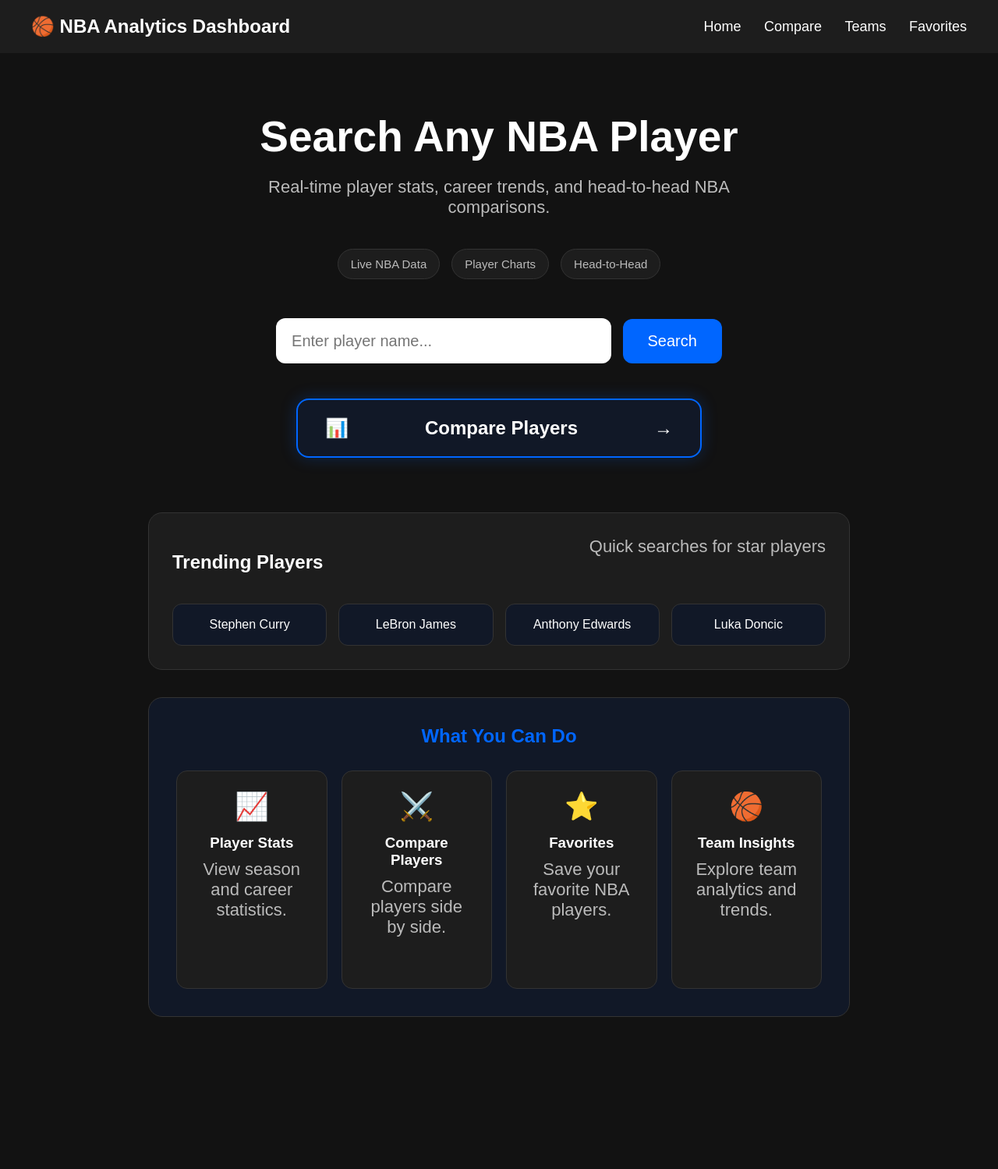
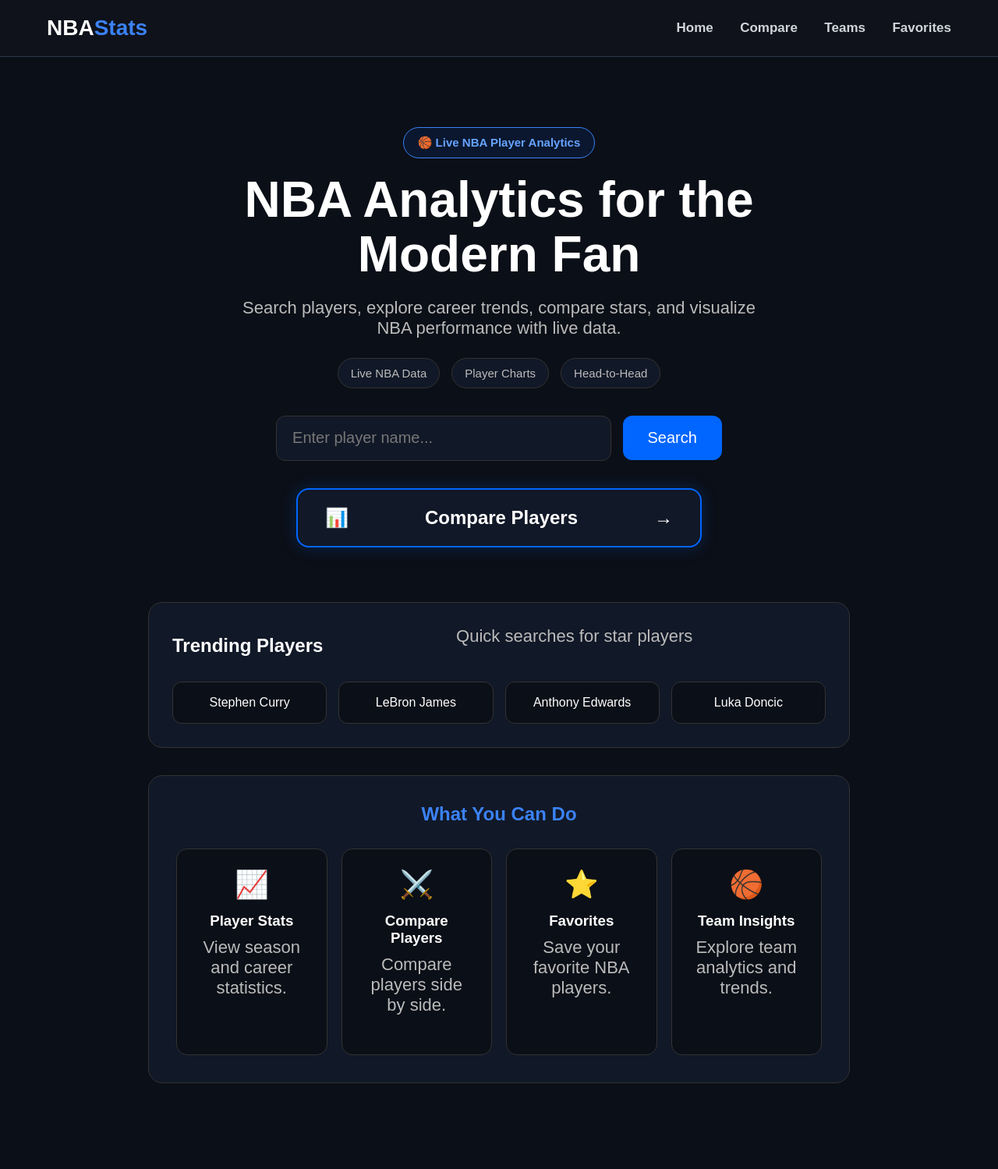
Before and after one commit to kwilliams56/NBA-Stats-Dashboard, a Flask app: page / in a window 1280 px wide. Shown: the whole page at 78% size. Before the commit the page ends 1304 px from the top, so only its background shows below. Run offline with Flask 3, Linux system fonts and the light colour scheme.

Commit message:
Polish homepage with ESPN-style design

```diff
--- a/static/css/style.css
+++ b/static/css/style.css
@@ -5,53 +5,117 @@
 }
 
 body {
-    background: #121212;
+    background: #0b0f17;
     color: white;
     font-family: Arial, Helvetica, sans-serif;
 }
 
+/* NAVBAR */
+
 nav {
-    background: #1d1d1d;
-    padding: 20px 40px;
+    position: sticky;
+    top: 0;
+    z-index: 1000;
+    background: rgba(16, 20, 28, 0.95);
+    backdrop-filter: blur(10px);
+    border-bottom: 1px solid #2d3748;
+    padding: 20px 60px;
     display: flex;
     justify-content: space-between;
     align-items: center;
 }
 
+nav h2 {
+    font-size: 28px;
+    font-weight: 700;
+}
+
+nav span {
+    color: #3b82f6;
+}
+
 .nav-links a {
-    color: white;
+    color: #d1d5db;
     text-decoration: none;
-    margin-left: 25px;
-    font-size: 18px;
+    margin-left: 30px;
+    font-size: 17px;
+    font-weight: 600;
+    transition: 0.3s;
 }
 
 .nav-links a:hover {
-    color: #0066ff;
+    color: white;
 }
 
+/* HERO */
+
 .hero {
-    margin-top: 75px;
     text-align: center;
+    padding: 90px 20px 40px;
+}
+
+.hero-badge {
+    display: inline-block;
+    margin-bottom: 18px;
+    padding: 10px 18px;
+    border: 1px solid #3b82f6;
+    border-radius: 999px;
+    color: #66a3ff;
+    background: rgba(0, 102, 255, 0.1);
+    font-size: 15px;
+    font-weight: 600;
 }
 
 .hero h1 {
-    font-size: 55px;
-    margin-bottom: 20px;
+    max-width: 900px;
+    margin: 0 auto 20px;
+    font-size: 64px;
+    line-height: 1.1;
 }
 
-.hero p {
+.hero p,
+.hero-subtitle {
+    max-width: 700px;
+    margin: 0 auto 25px;
     font-size: 22px;
     color: #bbbbbb;
-    margin-bottom: 40px;
+}
+
+.hero-tags {
+    display: flex;
+    justify-content: center;
+    gap: 15px;
+    margin-bottom: 35px;
+}
+
+.hero-tags span {
+    background: #111827;
+    border: 1px solid #333;
+    color: #bbbbbb;
+    padding: 10px 16px;
+    border-radius: 999px;
+    font-size: 15px;
+}
+
+/* FORMS */
+
+.hero form {
+    margin-top: 35px;
 }
 
 input {
     width: 430px;
     height: 58px;
     padding: 0 20px;
-    border: none;
+    border: 1px solid #333;
     border-radius: 12px;
     font-size: 20px;
+    background: #111827;
+    color: white;
+}
+
+input::placeholder {
+    color: #777;
 }
 
 button {
@@ -63,11 +127,14 @@ button {
     border-radius: 12px;
     cursor: pointer;
     font-size: 20px;
+    transition: 0.3s;
 }
 
 button:hover {
     background: #004ecc;
 }
+
+/* COMPARE CTA */
 
 .compare-card {
     width: 520px;
@@ -94,10 +161,111 @@ button:hover {
     box-shadow: 0 0 30px rgba(0, 102, 255, 0.6);
 }
 
+/* TRENDING */
+
+.trending,
+.features,
+.career-table,
+.chart-box,
+.comparison-table {
+    background: #111827;
+    border: 1px solid #333;
+    border-radius: 18px;
+}
+
+.trending {
+    width: 900px;
+    max-width: 90%;
+    margin: 0 auto 35px;
+    padding: 30px;
+}
+
+.section-header {
+    display: flex;
+    justify-content: space-between;
+    align-items: center;
+    margin-bottom: 20px;
+}
+
+.section-header p {
+    color: #bbbbbb;
+}
+
+.trending-grid {
+    display: grid;
+    grid-template-columns: repeat(4, 1fr);
+    gap: 15px;
+}
+
+.trending-grid form {
+    margin: 0;
+}
+
+.trending-card {
+    width: 100%;
+    margin: 0;
+    background: #0b0f17;
+    border: 1px solid #333;
+    font-size: 16px;
+}
+
+.trending-card:hover {
+    border-color: #0066ff;
+}
+
+/* FEATURES */
+
+.features {
+    width: 900px;
+    max-width: 90%;
+    margin: 20px auto 70px;
+    padding: 35px;
+}
+
+.features h2 {
+    margin-bottom: 30px;
+    color: #3b82f6;
+}
+
+.feature-grid {
+    display: grid;
+    grid-template-columns: repeat(4, 1fr);
+    gap: 18px;
+}
+
+.feature-card {
+    background: #0b0f17;
+    padding: 25px;
+    border-radius: 14px;
+    border: 1px solid #333;
+    transition: 0.3s;
+    cursor: pointer;
+}
+
+.feature-card:hover {
+    transform: translateY(-8px);
+    border: 1px solid #0066ff;
+    box-shadow: 0 0 25px rgba(0, 102, 255, 0.35);
+}
+
+.feature-card span {
+    font-size: 35px;
+}
+
+.feature-card h3 {
+    margin: 15px 0 10px;
+}
+
+.feature-card p {
+    color: #bbbbbb;
+}
+
+/* SEARCH RESULTS */
+
 .results-box {
     width: 400px;
     margin: 30px auto;
-    background: #1d1d1d;
+    background: #111827;
     padding: 20px;
     border-radius: 12px;
 }
@@ -105,19 +273,26 @@ button:hover {
 .result-button {
     width: 100%;
     margin: 8px 0;
-    background: #2a2a2a;
+    background: #0b0f17;
 }
 
 .result-button:hover {
     background: #0066ff;
 }
 
+/* PLAYER CARD */
+
+.player-card,
+.compare-player-card {
+    background: #111827;
+    padding: 35px;
+    border-radius: 18px;
+    border: 1px solid #333;
+}
+
 .player-card {
-    background: #1d1d1d;
     width: 520px;
     margin: 50px auto;
-    padding: 35px;
-    border-radius: 18px;
 }
 
 .player-image {
@@ -148,7 +323,7 @@ button:hover {
 }
 
 .stat-grid div {
-    background: #2a2a2a;
+    background: #0b0f17;
     padding: 20px;
     border-radius: 12px;
 }
@@ -158,17 +333,18 @@ button:hover {
     margin-bottom: 5px;
 }
 
+/* TABLES AND CHARTS */
+
 .career-table,
 .chart-box {
     width: 800px;
     margin: 40px auto;
-    background: #1d1d1d;
     padding: 25px;
-    border-radius: 15px;
 }
 
 .career-table h2,
-.chart-box h2 {
+.chart-box h2,
+.comparison-table h2 {
     margin-bottom: 20px;
 }
 
@@ -187,67 +363,12 @@ th {
     color: #bbbbbb;
 }
 
-.features {
-    width: 900px;
-    max-width: 90%;
-    margin: 20px auto 70px;
-    background: #111827;
-    padding: 35px;
-    border-radius: 18px;
-    border: 1px solid #333;
+.winner {
+    color: #00ff88;
+    font-weight: bold;
 }
 
-.features h2 {
-    margin-bottom: 30px;
-    color: #0066ff;
-}
-
-.feature-grid {
-    display: grid;
-    grid-template-columns: repeat(4, 1fr);
-    gap: 18px;
-}
-
-.feature-card {
-    background: #1d1d1d;
-    padding: 25px;
-    border-radius: 14px;
-    border: 1px solid #333;
-    transition: 0.3s;
-    cursor: pointer;
-}
-
-.feature-card:hover {
-    transform: translateY(-8px);
-    border: 1px solid #0066ff;
-    box-shadow: 0 0 25px rgba(0, 102, 255, 0.35);
-}
-
-.feature-card span {
-    font-size: 35px;
-}
-
-.feature-card h3 {
-    margin: 15px 0 10px;
-}
-
-.feature-card p {
-    color: #bbbbbb;
-}
-
-.error {
-    color: #ff4d4d;
-    margin-top: 30px;
-    font-size: 20px;
-}
-
-.hero form {
-    margin-top: 40px;
-}
-
-.hero form input {
-    margin: 10px 0;
-}
+/* COMPARE PAGE */
 
 .compare-results {
     width: 1000px;
@@ -258,94 +379,17 @@ th {
     gap: 30px;
 }
 
-.compare-player-card {
-    background: #1d1d1d;
-    padding: 35px;
-    border-radius: 18px;
-}
-
 .comparison-table {
     width: 850px;
     max-width: 90%;
     margin: 40px auto 80px;
-    background: #1d1d1d;
     padding: 30px;
-    border-radius: 18px;
 }
 
-.comparison-table h2 {
-    margin-bottom: 25px;
+/* ERRORS */
+
+.error {
+    color: #ff4d4d;
+    margin-top: 30px;
+    font-size: 20px;
 }
-
-.winner {
-    color: #00ff88;
-    font-weight: bold;
-}
-
-.hero-subtitle {
-    max-width: 700px;
-    margin: 0 auto 25px;
-}
-
-.hero-tags {
-    display: flex;
-    justify-content: center;
-    gap: 15px;
-    margin-bottom: 35px;
-}
-
-.hero-tags span {
-    background: #1d1d1d;
-    border: 1px solid #333;
-    color: #bbbbbb;
-    padding: 10px 16px;
-    border-radius: 999px;
-    font-size: 15px;
-}
-
-.trending {
-    width: 900px;
-    max-width: 90%;
-    margin: 0 auto 35px;
-    background: #1d1d1d;
-    padding: 30px;
-    border-radius: 18px;
-    border: 1px solid #333;
-}
-
-.section-header {
-    display: flex;
-    justify-content: space-between;
-    align-items: center;
-    margin-bottom: 20px;
-}
-
-.section-header h2 {
-    color: white;
-}
-
-.section-header p {
-    color: #bbbbbb;
-}
-
-.trending-grid {
-    display: grid;
-    grid-template-columns: repeat(4, 1fr);
-    gap: 15px;
-}
-
-.trending-grid form {
-    margin: 0;
-}
-
-.trending-card {
-    width: 100%;
-    margin: 0;
-    background: #111827;
-    border: 1px solid #333;
-    font-size: 16px;
-}
-
-.trending-card:hover {
-    border-color: #0066ff;
-}
--- a/templates/compare.html
+++ b/templates/compare.html
@@ -12,7 +12,7 @@
 <body>
 
     <nav>
-        <h2>🏀 NBA Analytics Dashboard</h2>
+        <h2>NBA<span>Stats</span></h2>
 
         <div class="nav-links">
             <a href="/">Home</a>
--- a/templates/index.html
+++ b/templates/index.html
@@ -14,7 +14,7 @@
 <body>
 
     <nav>
-        <h2>🏀 NBA Analytics Dashboard</h2>
+        <h2>NBA<span>Stats</span></h2>
 
         <div class="nav-links">
             <a href="/">Home</a>
@@ -26,10 +26,15 @@
 
     <div class="hero">
 
-        <h1>Search Any NBA Player</h1>
+        <div class="hero-badge">
+            🏀 Live NBA Player Analytics
+        </div>
+        <h1>
+            NBA Analytics for the Modern Fan
+        </h1>
 
         <p class="hero-subtitle">
-            Real-time player stats, career trends, and head-to-head NBA comparisons.
+            Search players, explore career trends, compare stars, and visualize NBA performance with live data.
         </p>
         <div class="hero-tags">
             <span>Live NBA Data</span>
```
